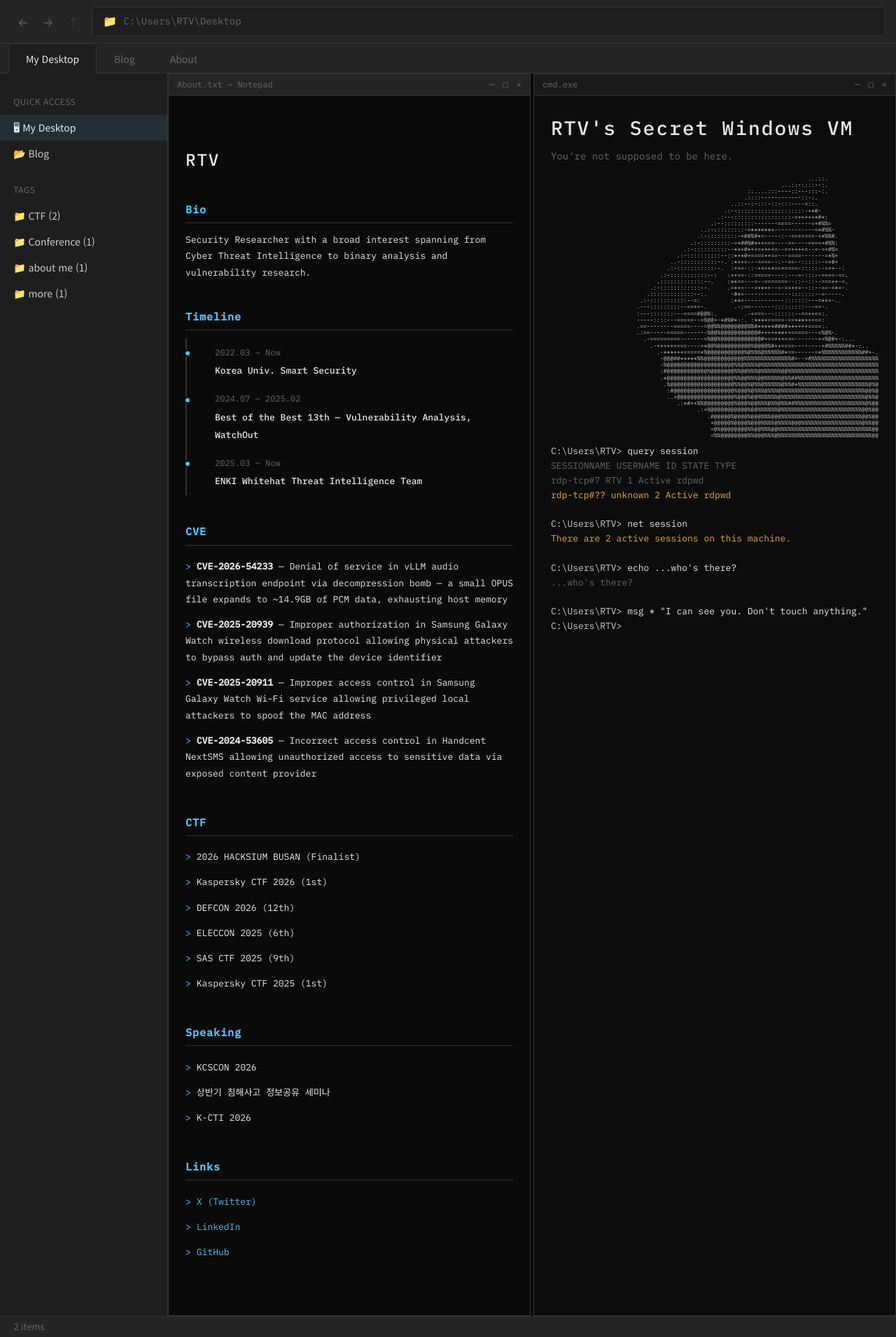
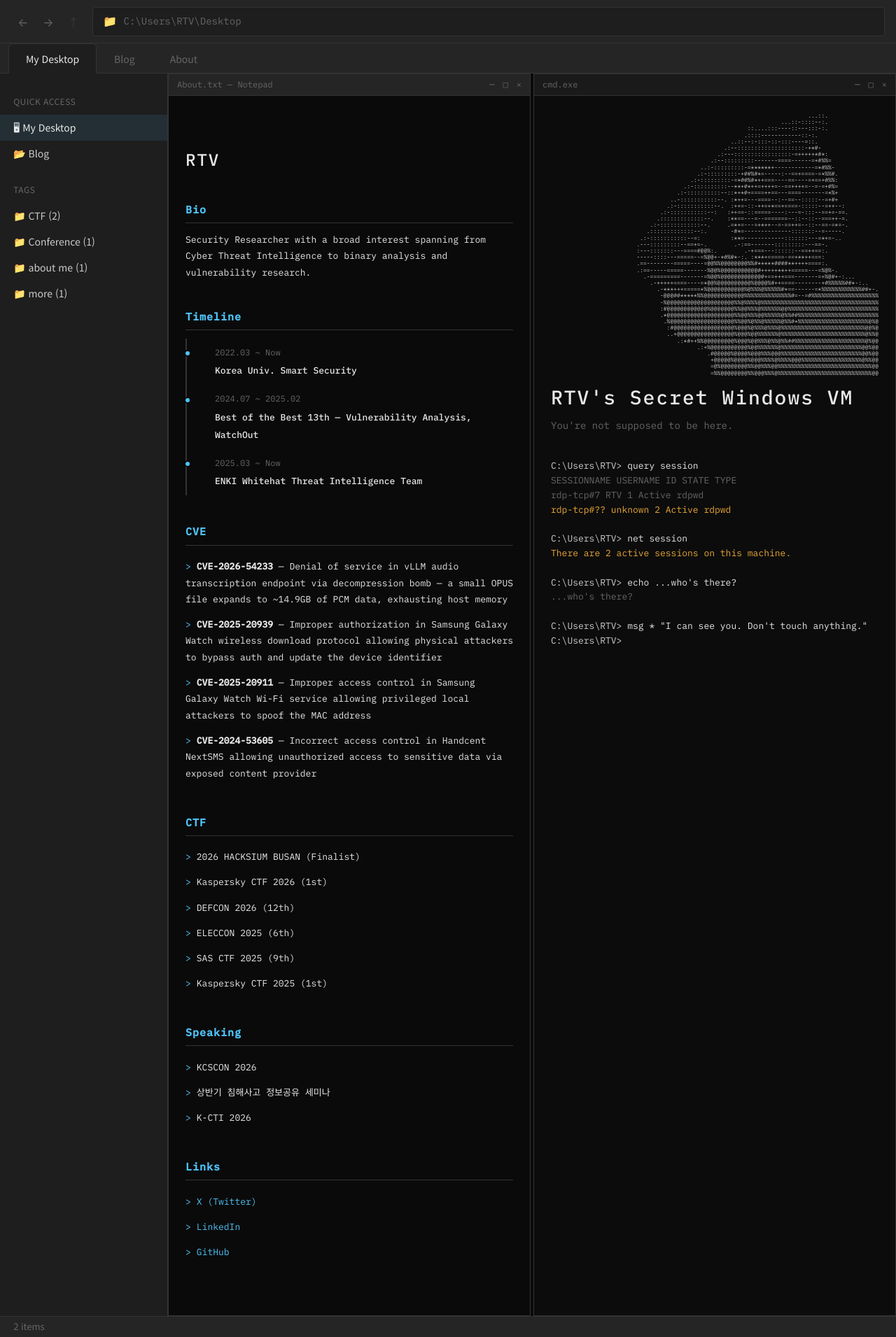
Before and after one commit to RTV-GIT/RTV-GIT.github.io, a Jekyll site: the page built from index.html, in a window 1280 px wide. Shown: the whole page at 70% size. Built offline with Jekyll 4.4.1, drawn with Linux system fonts in a browser that asks for light colours.

Commit message:
터미널: 아스키아트 오른쪽 위 맞춤, 타이틀 아래로 이동
Co-Authored-By: Claude Opus 4.6 (1M context) <noreply@anthropic.com>

```diff
--- a/assets/css/style.css
+++ b/assets/css/style.css
@@ -388,8 +388,7 @@ body {
   color: var(--fg);
   line-height: 1.15;
   float: right;
-  margin-left: 1rem;
-  margin-bottom: 0.5rem;
+  margin: 0 0 0.5rem 1rem;
 }
 
 .rdp-banner-inline {
--- a/index.html
+++ b/index.html
@@ -104,8 +104,6 @@ item_count: "2 items"
         </div>
       </div>
       <div class="win-body win-body-terminal">
-        <div class="terminal-tagline">RTV's Secret Windows VM</div>
-        <div class="terminal-sub">You're not supposed to be here.</div>
 <pre class="ascii-banner">                                                      ...::.
                                               ...::-::::--:.
                                     ::....:::----::---:::-:.
@@ -147,6 +145,8 @@ item_count: "2 items"
                          +@@@@@%@@@@%@@@%%%%@%%%%@@@%%%%%%%%%%%%%%%%%%@%%@@
                          =@%@@@@@@@@%%@@%%%@@%%%%%%%%%%%%%%%%%%%%%%%%%%%%@@
                          =%%@@@@@@@@%%@@@%%%@%%%%%%%%%%%%%%%%%%%%%%%%%%%%@@</pre>
+        <div class="terminal-tagline">RTV's Secret Windows VM</div>
+        <div class="terminal-sub">You're not supposed to be here.</div>
         <div class="rdp-line">&nbsp;</div>
         <div class="rdp-banner-inline">
           <div class="rdp-line">C:\Users\RTV> <span class="rdp-typing">query session</span></div>
```
